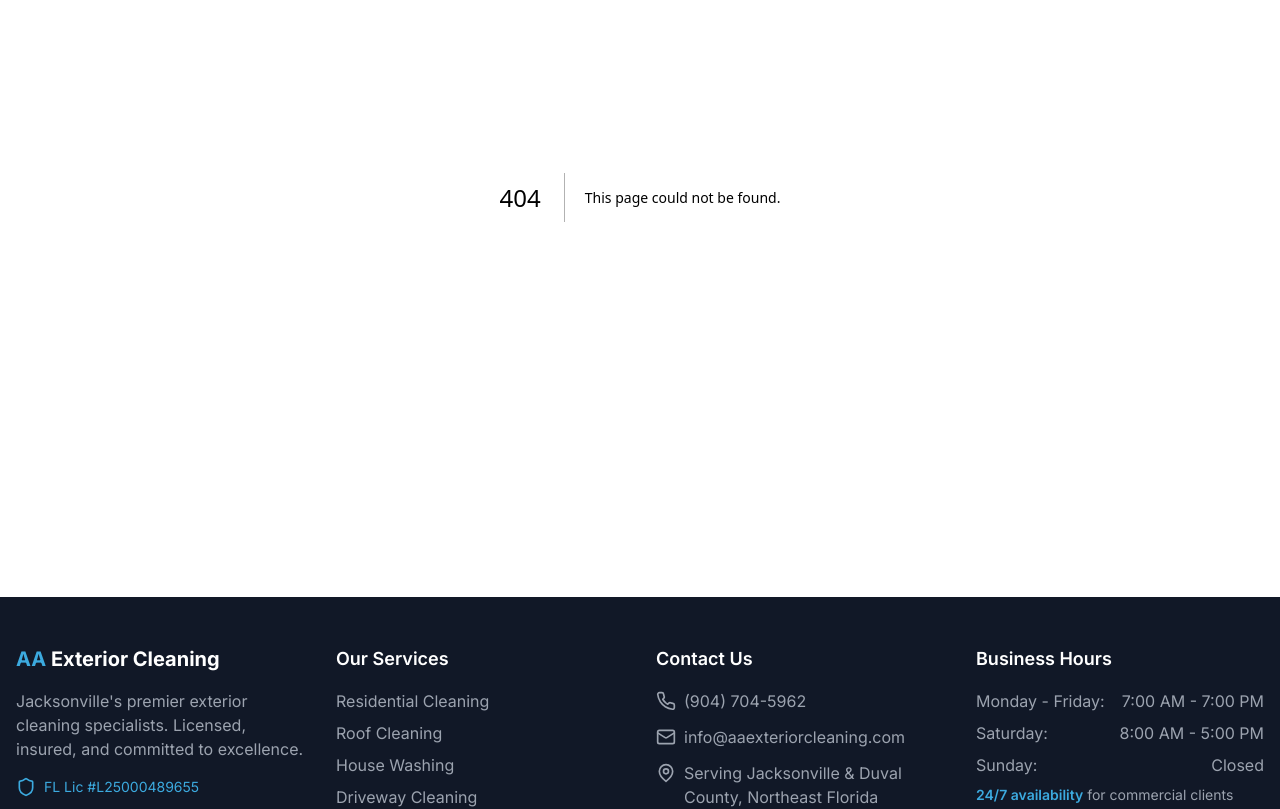
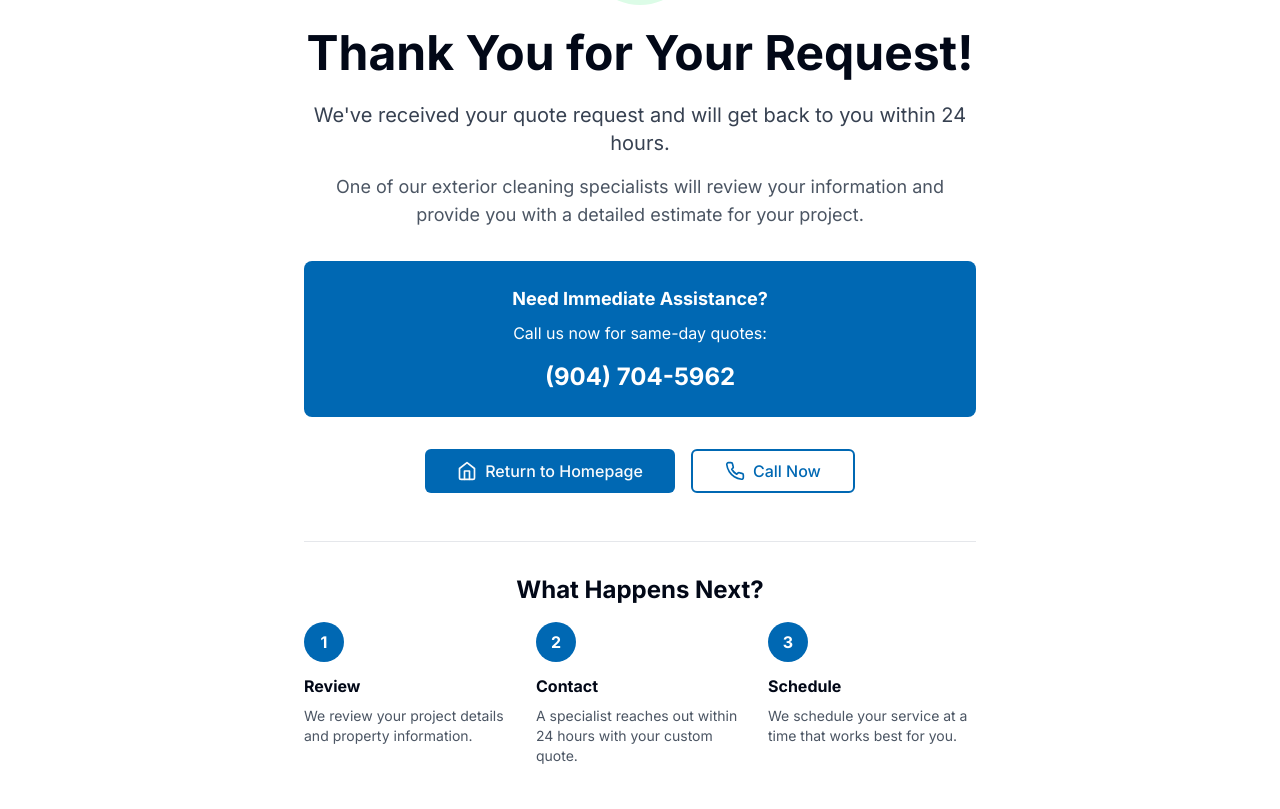
Before and after one commit to CoachAJ/AA-Exterior-Cleaning, a Next.js app: page /success in a window 1280 px wide. Before the commit this address had no page. Shown: the part 315-1124 px from the top of the page. Built offline with nearby package versions, Linux system fonts and the light colour scheme.

Commit message:
Add Netlify Forms integration to contact page

```diff
--- a/app/contact/page.tsx
+++ b/app/contact/page.tsx
@@ -1,33 +1,20 @@
-'use client'
-
-import { useState } from 'react'
 import type { Metadata } from 'next'
 import { Button } from '@/components/ui/button'
 import { Phone, Mail, MapPin, Clock } from 'lucide-react'
 
+export const metadata: Metadata = {
+  title: 'Contact Us | AA Exterior Cleaning Jacksonville',
+  description: 'Get a free quote for professional exterior cleaning services in Jacksonville, FL. Call (904) 704-5962 or fill out our contact form. Licensed & insured.',
+  keywords: [
+    'contact aa exterior cleaning',
+    'free quote jacksonville',
+    'pressure washing quote',
+    'exterior cleaning estimate',
+    'jacksonville cleaning services contact'
+  ]
+}
+
 export default function ContactPage() {
-  const [formData, setFormData] = useState({
-    name: '',
-    email: '',
-    phone: '',
-    serviceType: '',
-    propertyType: '',
-    message: ''
-  })
-
-  const handleSubmit = (e: React.FormEvent) => {
-    e.preventDefault()
-    // Form submission logic would go here
-    console.log('Form submitted:', formData)
-    alert('Thank you for your inquiry! We will contact you shortly.')
-  }
-
-  const handleChange = (e: React.ChangeEvent<HTMLInputElement | HTMLTextAreaElement | HTMLSelectElement>) => {
-    setFormData({
-      ...formData,
-      [e.target.name]: e.target.value
-    })
-  }
 
   return (
     <div className="flex flex-col">
@@ -56,7 +43,24 @@ export default function ContactPage() {
                 Fill out the form below and we'll get back to you within 24 hours with a detailed quote for your project.
               </p>
 
-              <form onSubmit={handleSubmit} className="space-y-6">
+              <form
+                name="contact"
+                method="POST"
+                data-netlify="true"
+                netlify-honeypot="bot-field"
+                action="/success"
+                className="space-y-6"
+              >
+                {/* Netlify form name - required for form detection */}
+                <input type="hidden" name="form-name" value="contact" />
+
+                {/* Honeypot field for spam protection */}
+                <p className="hidden">
+                  <label>
+                    Don't fill this out if you're human: <input name="bot-field" />
+                  </label>
+                </p>
+
                 <div>
                   <label htmlFor="name" className="block text-sm font-medium text-gray-700 mb-2">
                     Full Name *
@@ -66,8 +70,6 @@ export default function ContactPage() {
                     id="name"
                     name="name"
                     required
-                    value={formData.name}
-                    onChange={handleChange}
                     className="w-full px-4 py-3 border border-gray-300 rounded-md focus:ring-2 focus:ring-[#0068B3] focus:border-transparent"
                   />
                 </div>
@@ -82,8 +84,6 @@ export default function ContactPage() {
                       id="email"
                       name="email"
                       required
-                      value={formData.email}
-                      onChange={handleChange}
                       className="w-full px-4 py-3 border border-gray-300 rounded-md focus:ring-2 focus:ring-[#0068B3] focus:border-transparent"
                     />
                   </div>
@@ -97,8 +97,6 @@ export default function ContactPage() {
                       id="phone"
                       name="phone"
                       required
-                      value={formData.phone}
-                      onChange={handleChange}
                       className="w-full px-4 py-3 border border-gray-300 rounded-md focus:ring-2 focus:ring-[#0068B3] focus:border-transparent"
                     />
                   </div>
@@ -113,8 +111,6 @@ export default function ContactPage() {
                       id="serviceType"
                       name="serviceType"
                       required
-                      value={formData.serviceType}
-                      onChange={handleChange}
                       className="w-full px-4 py-3 border border-gray-300 rounded-md focus:ring-2 focus:ring-[#0068B3] focus:border-transparent"
                     >
                       <option value="">Select a service...</option>
@@ -137,8 +133,6 @@ export default function ContactPage() {
                       id="propertyType"
                       name="propertyType"
                       required
-                      value={formData.propertyType}
-                      onChange={handleChange}
                       className="w-full px-4 py-3 border border-gray-300 rounded-md focus:ring-2 focus:ring-[#0068B3] focus:border-transparent"
                     >
                       <option value="">Select property type...</option>
@@ -157,8 +151,6 @@ export default function ContactPage() {
                     id="message"
                     name="message"
                     rows={5}
-                    value={formData.message}
-                    onChange={handleChange}
                     placeholder="Please describe your cleaning needs, property size, and any specific concerns..."
                     className="w-full px-4 py-3 border border-gray-300 rounded-md focus:ring-2 focus:ring-[#0068B3] focus:border-transparent"
                   ></textarea>
--- /dev/null
+++ b/app/success/page.tsx
@@ -0,0 +1,95 @@
+import Link from 'next/link'
+import type { Metadata } from 'next'
+import { Button } from '@/components/ui/button'
+import { CheckCircle, Phone, Home } from 'lucide-react'
+
+export const metadata: Metadata = {
+  title: 'Thank You | AA Exterior Cleaning',
+  description: 'Thank you for contacting AA Exterior Cleaning. We will respond to your inquiry within 24 hours.',
+}
+
+export default function SuccessPage() {
+  return (
+    <div className="flex flex-col min-h-screen">
+      <section className="flex-1 flex items-center justify-center py-16 md:py-24">
+        <div className="container mx-auto px-4">
+          <div className="max-w-2xl mx-auto text-center">
+            <div className="mb-6 flex justify-center">
+              <div className="bg-green-100 rounded-full p-6">
+                <CheckCircle className="h-16 w-16 text-green-600" />
+              </div>
+            </div>
+
+            <h1 className="text-4xl md:text-5xl font-bold mb-6">
+              Thank You for Your Request!
+            </h1>
+
+            <p className="text-xl text-gray-700 mb-4">
+              We've received your quote request and will get back to you within 24 hours.
+            </p>
+
+            <p className="text-lg text-gray-600 mb-8">
+              One of our exterior cleaning specialists will review your information and provide you with a detailed estimate for your project.
+            </p>
+
+            <div className="bg-[#0068B3] text-white rounded-lg p-6 mb-8">
+              <p className="font-bold text-lg mb-2">Need Immediate Assistance?</p>
+              <p className="mb-4">Call us now for same-day quotes:</p>
+              <a href="tel:9047045962" className="text-2xl font-bold hover:underline">
+                (904) 704-5962
+              </a>
+            </div>
+
+            <div className="flex flex-col sm:flex-row gap-4 justify-center">
+              <Link href="/">
+                <Button size="lg" className="bg-[#0068B3] hover:bg-[#005a9c]">
+                  <Home className="mr-2 h-5 w-5" />
+                  Return to Homepage
+                </Button>
+              </Link>
+              <a href="tel:9047045962">
+                <Button size="lg" variant="outline" className="border-2 border-[#0068B3] text-[#0068B3] hover:bg-[#0068B3] hover:text-white">
+                  <Phone className="mr-2 h-5 w-5" />
+                  Call Now
+                </Button>
+              </a>
+            </div>
+
+            <div className="mt-12 pt-8 border-t border-gray-200">
+              <h2 className="text-2xl font-bold mb-4">What Happens Next?</h2>
+              <div className="grid md:grid-cols-3 gap-6 text-left">
+                <div>
+                  <div className="bg-[#0068B3] text-white rounded-full w-10 h-10 flex items-center justify-center font-bold mb-3">
+                    1
+                  </div>
+                  <h3 className="font-bold mb-2">Review</h3>
+                  <p className="text-sm text-gray-600">
+                    We review your project details and property information.
+                  </p>
+                </div>
+                <div>
+                  <div className="bg-[#0068B3] text-white rounded-full w-10 h-10 flex items-center justify-center font-bold mb-3">
+                    2
+                  </div>
+                  <h3 className="font-bold mb-2">Contact</h3>
+                  <p className="text-sm text-gray-600">
+                    A specialist reaches out within 24 hours with your custom quote.
+                  </p>
+                </div>
+                <div>
+                  <div className="bg-[#0068B3] text-white rounded-full w-10 h-10 flex items-center justify-center font-bold mb-3">
+                    3
+                  </div>
+                  <h3 className="font-bold mb-2">Schedule</h3>
+                  <p className="text-sm text-gray-600">
+                    We schedule your service at a time that works best for you.
+                  </p>
+                </div>
+              </div>
+            </div>
+          </div>
+        </div>
+      </section>
+    </div>
+  )
+}
```
